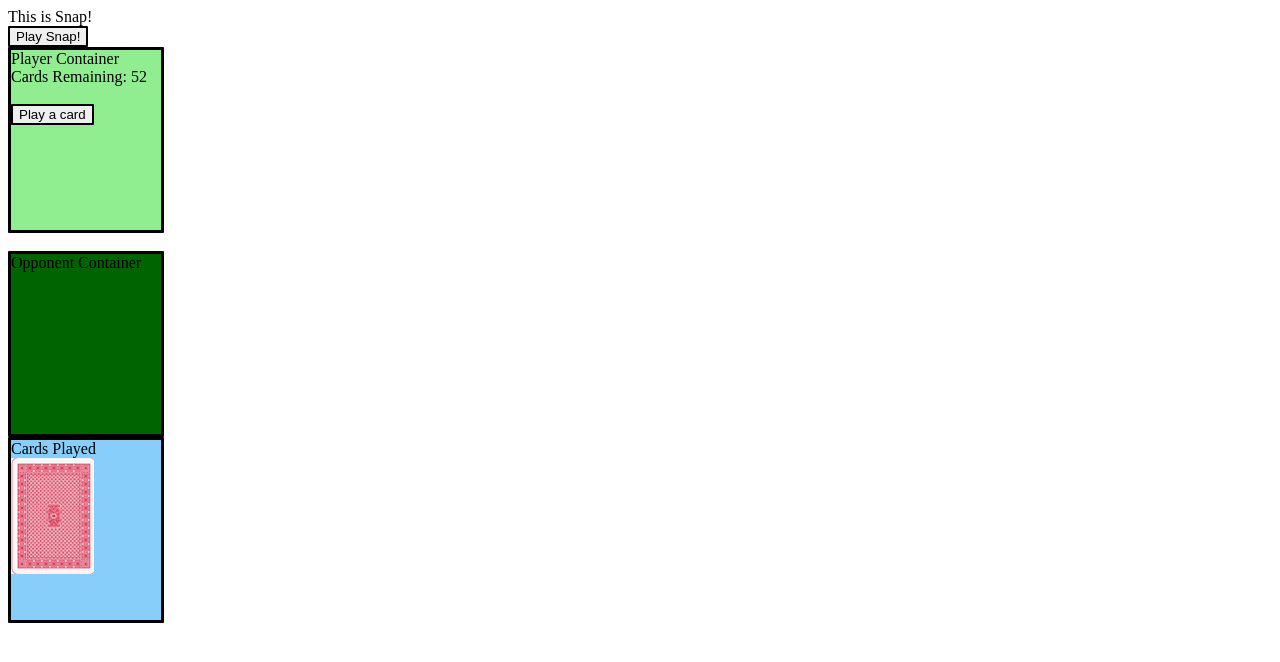
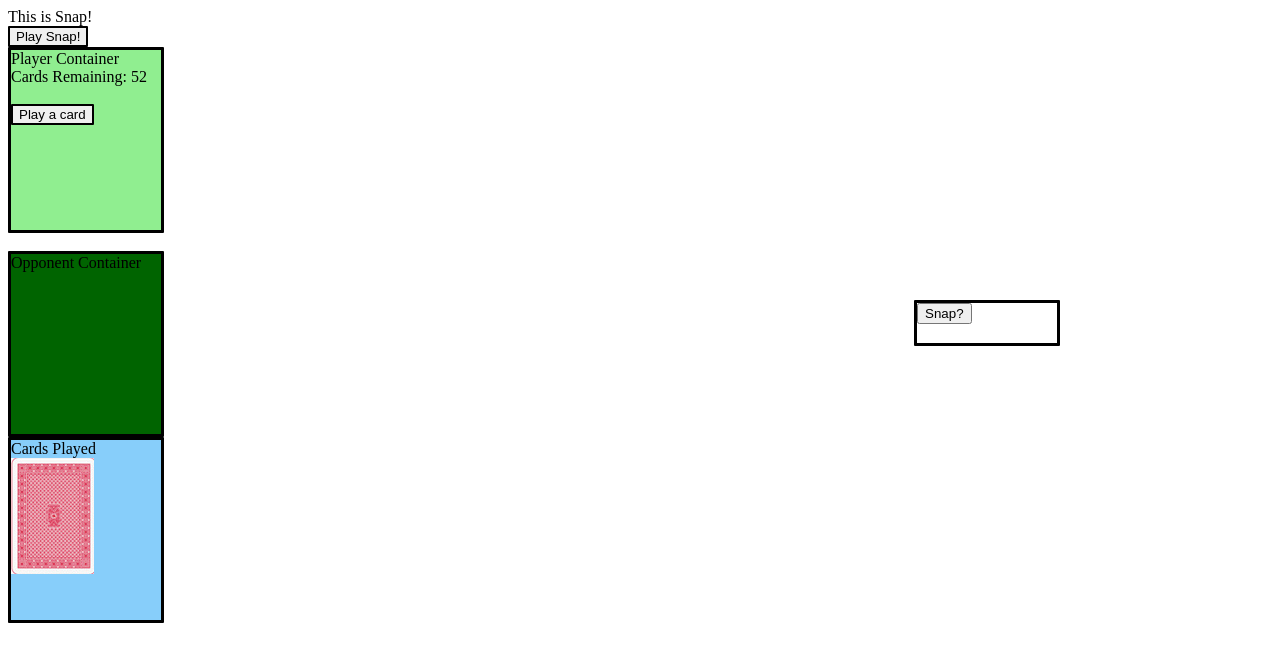
Before and after one commit to ben-ghirardani/Snap-, a React (Create React App) app: page / in a window 1280 px wide. Shown: the top 662 px of the page. Built offline with nearby package versions, Linux system fonts and the light colour scheme.

Commit message:
started work on checkForWin method

```diff
--- a/public/main.css
+++ b/public/main.css
@@ -36,3 +36,14 @@
     border-style: solid;
     border-color: black;
 }
+
+.check-for-win {
+    position: absolute;
+    right: 220px;
+    top: 300px;
+    height: 40px;
+    width: 140px;
+    border-radius: 1px;
+    border-style: solid;
+    border-color: black;
+}
--- a/src/App.js
+++ b/src/App.js
@@ -2,8 +2,10 @@ import React, { Component } from 'react';
 import PlayerPosition from './PlayerPosition';
 import OpponentPosition from './OpponentPosition';
 import CardsPlayed from './CardsPlayed';
+import CheckForWin from './CheckForWin';
+
+// put all of this into a file and import it from there?
 import CardBack from './img/CardBack.png';
-
 import AceOfClubs from './img/AceOfClubs.png';
 import AceOfDiamonds from './img/AceOfDiamonds.png';
 import AceOfHearts from './img/AceOfHearts.png';
@@ -116,12 +118,6 @@ class App extends Component {
       this.setState({cardsPlayed: newCardsPlayed});
       this.setState({opponentDeck: deck});
       let lastCard = cardPlayed;
-
-      // ***
-      // is this the same problem as the end of handlePlaySnap? State hasn't actually been set yet?
-      // ***
-      // run some console logs to check
-
       this.setState({cardsPlayed2ndLastCard: this.state.cardsPlayedLastCard})
       this.setState({cardsPlayedLastCard: lastCard})
       let changeTurn = "player"
@@ -167,8 +163,7 @@ class App extends Component {
   }
 
   playCard(event) {
-    // check if it's the player's turn, if not, they can't go.
-    if (this.state.turn === "opponent") {
+    if (this.state.turn === "opponent" | this.state.turn === null ) {
       return
     }
     let deck = this.state.playerDeck;
@@ -188,8 +183,12 @@ class App extends Component {
     this.opponentTurn()
   }
 
-  // to create -
-  // method to check if the last two cards in the central pile array match (suits do not matter, only value)
+  // are cardsPlayedLastCard & cardsPlayed2ndLastCard a match?
+  // each is an array containing a single object?
+  checkForWin(event) {
+    console.log("did someone win?!")
+    if (this.state.cardsPlayedLastCard) {}
+  }
 
   render() {
     return (
@@ -214,6 +213,13 @@ class App extends Component {
         cardsPlayedLastCard={this.state.cardsPlayedLastCard}
         cardsPlayed2ndLastCard={this.state.cardsPlayed2ndLastCard}
       />
+
+      <div className="check-for-win">
+      <CheckForWin
+        checkForWin={this.checkForWin.bind(this)}
+      />
+      </div>
+
       </div>
     );
   }
--- /dev/null
+++ b/src/CheckForWin.js
@@ -0,0 +1,13 @@
+import React, {Component} from 'react';
+
+class CheckForWin extends Component {
+
+    render() {
+        return(
+            <button onClick={this.props.checkForWin}>Snap?</button>
+        )
+    }
+
+}
+
+export default CheckForWin;
--- a/src/PlayerPosition.js
+++ b/src/PlayerPosition.js
@@ -1,8 +1,6 @@
 import React, { Component } from 'react';
 
 class PlayerPosition extends Component {
-
-
 
     render() {
         return (
```
